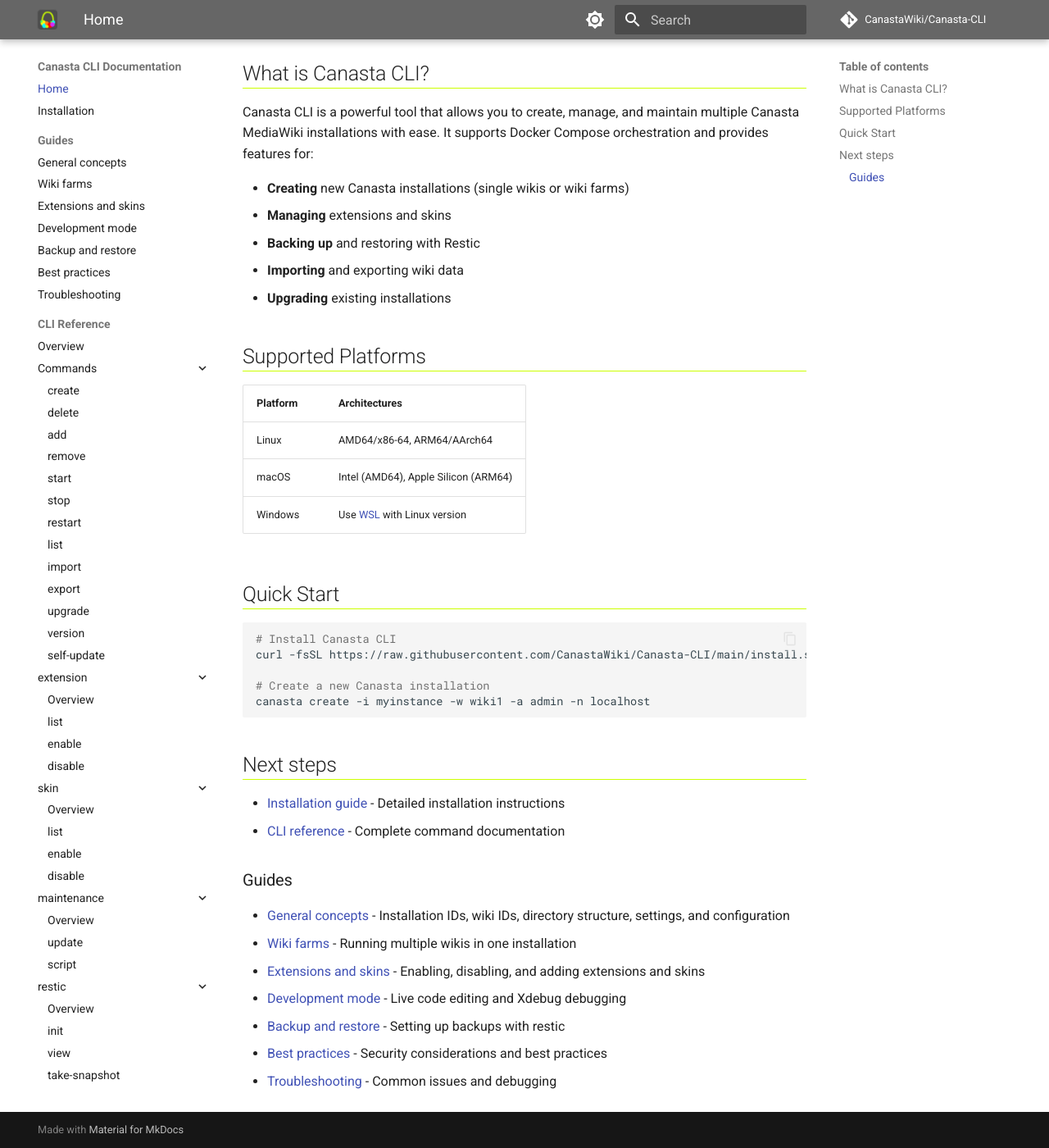
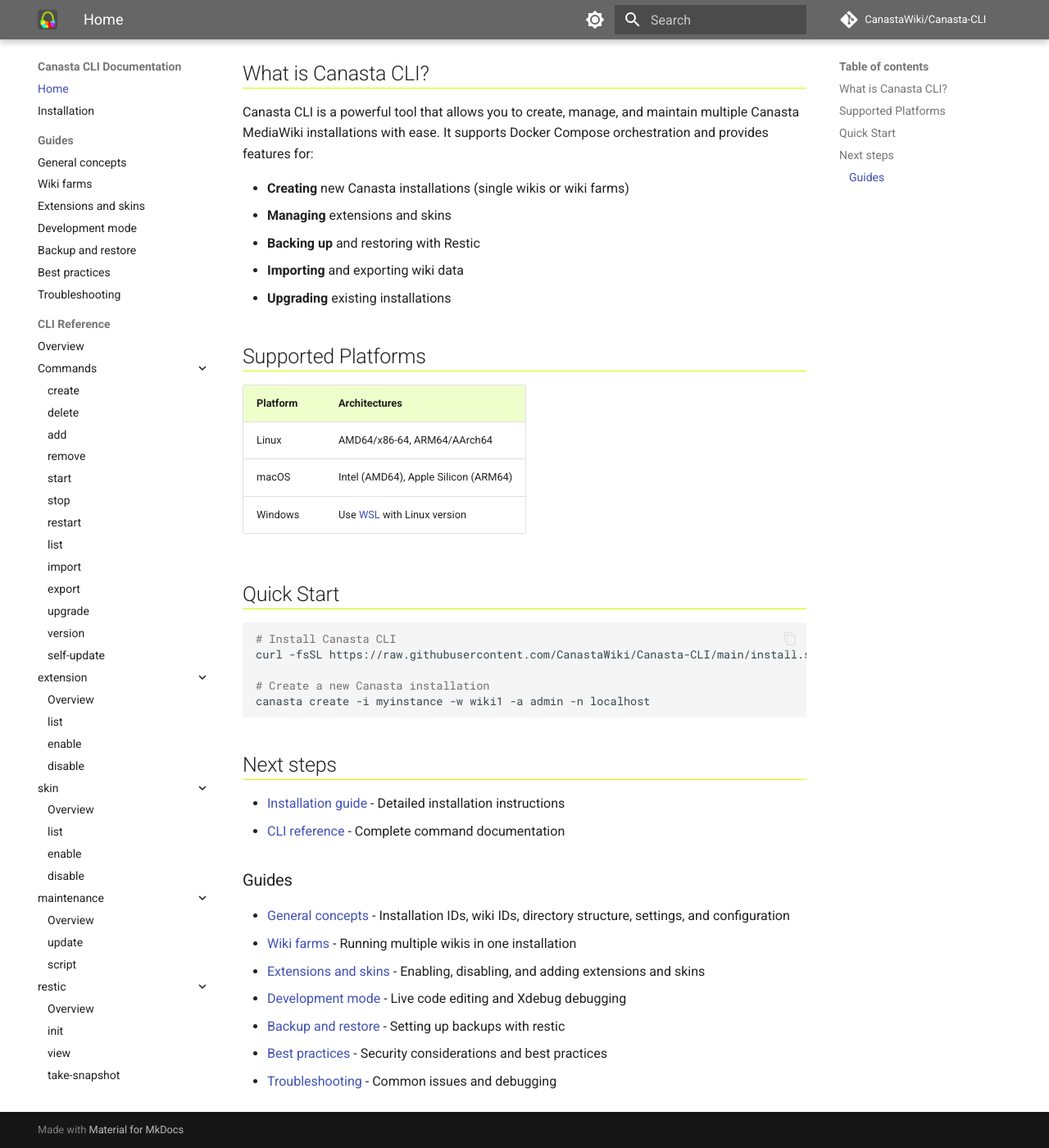
Before and after one commit to CanastaWiki/Canasta-CLI, an MkDocs documentation site: the page built from docs/index.md, in a window 1280 px wide and 1400 px high, scrolled down 199 px. Shown: the whole window at 82% size. Built offline with MkDocs 1.6.1 and Material for MkDocs 9.7.7, drawn with Linux system fonts in a browser that asks for light colours; comment, search, counter and statistics services are not loaded.

Commit message:
MkDocs: attempt to set table backgound color in light mode only

```diff
--- a/docs/stylesheets/extra.css
+++ b/docs/stylesheets/extra.css
@@ -1,6 +1,9 @@
 [data-md-color-scheme="default"] {
   --md-primary-fg-color: #666666;
   --md-accent-fg-color: #b2dc0a;
+  .md-typeset table:not([class]) th {
+    background: #eeffcc;
+  }
 }
 
 [data-md-color-scheme="slate"] {
@@ -12,5 +15,5 @@
   border-bottom: 1px solid #ccff00;
 }
 .md-typeset hr {
-  border: none; /* If there are already green lines, we should take out the other lines. */
+  border: none; /* Since there are already green lines to demarcate a new section, we should take out the other lines. */
 }
```
